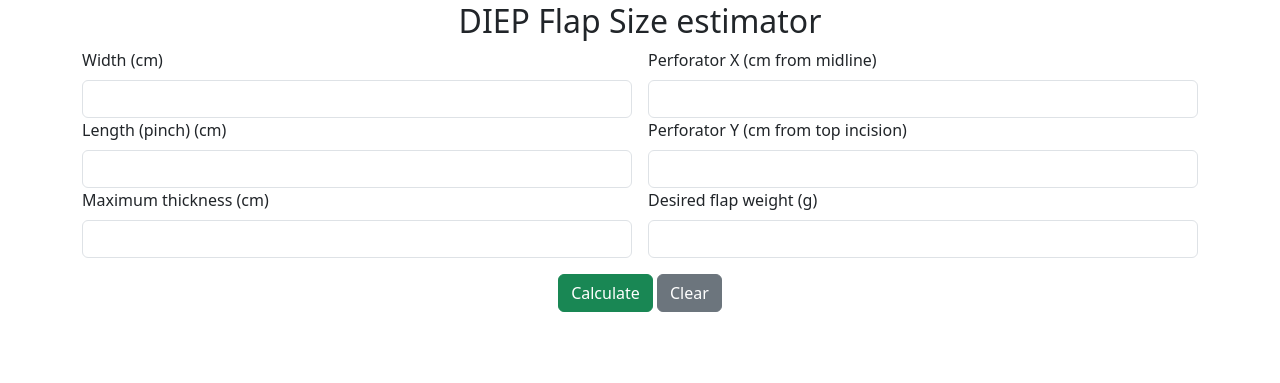
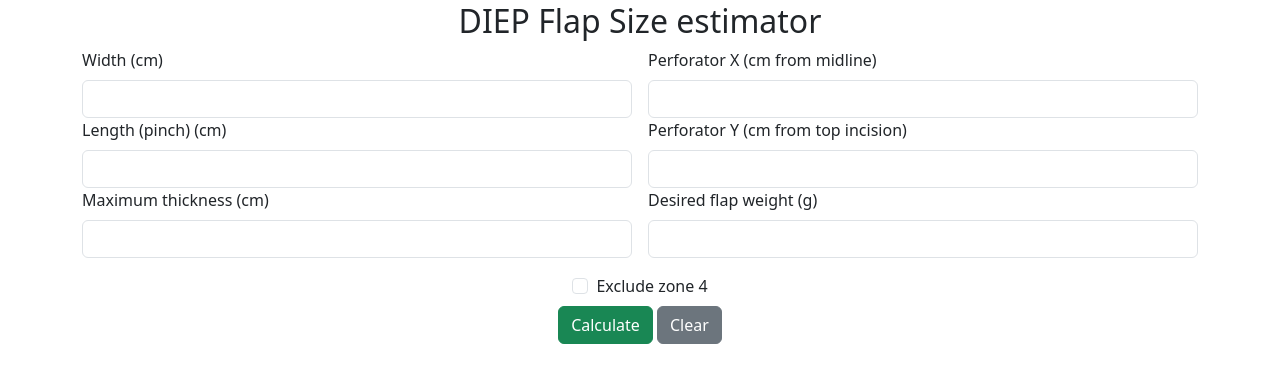
Before and after one commit to Drzet/diepcalc, a Flask app: page /index in a window 1280 px wide. Shown: the part 100-483 px from the top of the page. Run offline with Flask 3, Linux system fonts and the light colour scheme; the visitor is signed in with stand-in values (Sample User, id 1).

Commit message:
Add Zone IV checkbox, cap warning, and achieved-weight display

```diff
--- a/templates/index.html
+++ b/templates/index.html
@@ -51,6 +51,11 @@
     </div>
 
     <div class="col-12 text-center">
+        <div class="form-check d-flex justify-content-center gap-2 mb-2">
+            <input class="form-check-input" type="checkbox" id="exclude_zone4"
+                   name="exclude_zone4" value="on" {% if exclude_zone4 %}checked{% endif %}>
+            <label class="form-check-label" for="exclude_zone4">Exclude zone 4</label>
+        </div>
         <button type="submit" class="btn btn-success">Calculate</button>
         <button type="button" id="clear-form" class="btn btn-secondary">Clear</button>
     </div>
@@ -63,13 +68,17 @@
         // Restore saved values
         inputs.forEach(input => {
             const savedValue = localStorage.getItem(input.name);
-            if (savedValue) input.value = savedValue;
+            if (savedValue !== null) {
+                if (input.type === "checkbox") input.checked = savedValue === "true";
+                else input.value = savedValue;
+            }
         });
 
         // Save values when changed
         inputs.forEach(input => {
             input.addEventListener("input", () => {
-                localStorage.setItem(input.name, input.value);
+                localStorage.setItem(input.name,
+                    input.type === "checkbox" ? input.checked : input.value);
             });
         });
 
@@ -77,7 +86,8 @@
         document.getElementById("clear-form").addEventListener("click", () => {
             inputs.forEach(input => {
                 localStorage.removeItem(input.name);
-                input.value = "";
+                if (input.type === "checkbox") input.checked = false;
+                else input.value = "";
             });
         });
     });
@@ -85,11 +95,16 @@
 
         {% if requested_weight %}
             <div class="mt-2 text-center">
+                {% if zone4_limited %}
+                    <p class="alert alert-warning" role="alert">zone 4 needed to satisfy request</p>
+                {% endif %}
                 <p id="flap-summary" class="d-flex flex-wrap justify-content-center gap-3 fw-semibold" style="font-size: clamp(1.25rem, 3vw, 1.75rem);">
                     <span>Requested weight: {{ '%.1f'|format(requested_weight) }} g</span>
-                    <span>Estimated volume: {{ retained_volume }} cc</span>
+                    <span>Estimated retained weight: {{ retained_weight }} g</span>
+                    <span>Estimated retained volume: {{ retained_volume }} cc</span>
                     <span>Estimated dimensions: {{ '%.1f'|format(extracted_width) }} × {{ '%.1f'|format(extracted_length) }} cm</span>
                 </p>
+                <p>Zone 4 retained: {{ zone4_weight }} g ({{ zone4_volume }} cc)</p>
                 <img src="{{ url_for('static', filename='extraction.png') }}" class="img-fluid mt-3" style="max-width: 100%;" alt="Extracted Visualization">
                 <div class="mt-4">
                 <p><strong>Total area:</strong> {{ total_area }} cm sq</p>
```
